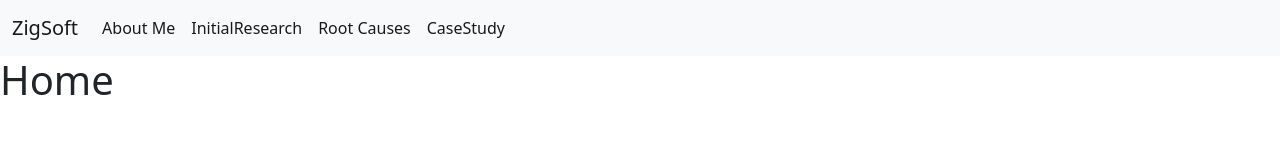
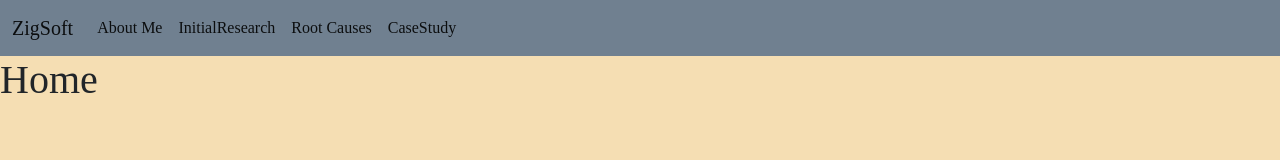
Before and after one commit to Ziggy-Henry/CScapstone, a plain HTML site: page index.html in a window 1280 px wide. Drawn offline with nearby package versions, Linux system fonts and the light colour scheme.

Commit message:
Add files via upload

```diff
--- a/index.html
+++ b/index.html
@@ -5,9 +5,10 @@
     <meta name="viewport" content="width=device-width, initial-scale=1">
     <title></title>
     <link href="https://cdn.jsdelivr.net/npm/bootstrap@5.2.3/dist/css/bootstrap.min.css" rel="stylesheet" integrity="sha384-rbsA2VBKQhggwzxH7pPCaAqO46MgnOM80zW1RWuH61DGLwZJEdK2Kadq2F9CUG65" crossorigin="anonymous">
+    <link rel="stylesheet" href="style.css">
   </head>
   <body>
-    <nav class="navbar navbar-expand-lg bg-light">
+    <nav class="navbar navbar-expand-lg">
         <div class="container-fluid">
           <a class="navbar-brand" href="index.html">ZigSoft</a>
           <button class="navbar-toggler" type="button" data-bs-toggle="collapse" data-bs-target="#navbarSupportedContent" aria-controls="navbarSupportedContent" aria-expanded="false" aria-label="Toggle navigation">
--- /dev/null
+++ b/style.css
@@ -0,0 +1,8 @@
+body {
+    background-color:wheat;
+    font-family:'Times New Roman', Times, serif;
+}
+
+nav {
+    background-color:slategrey;
+}
```
